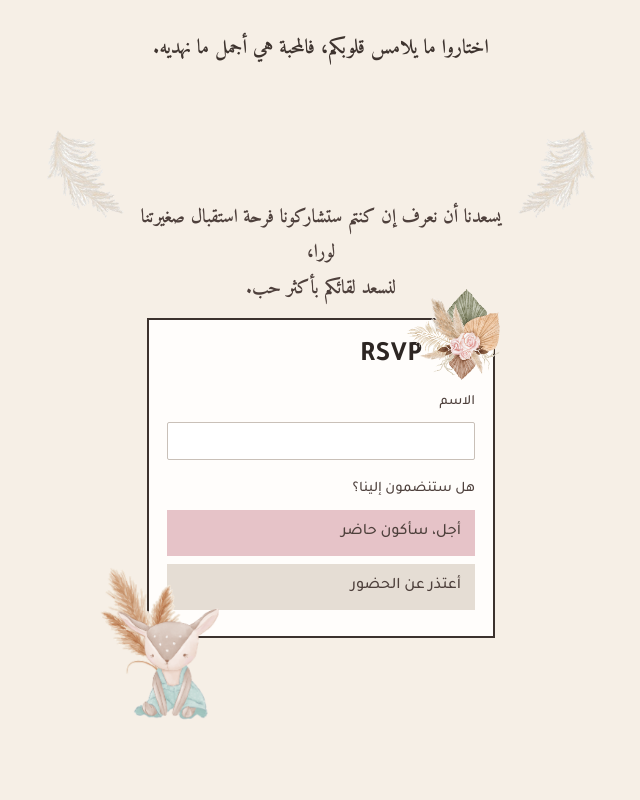
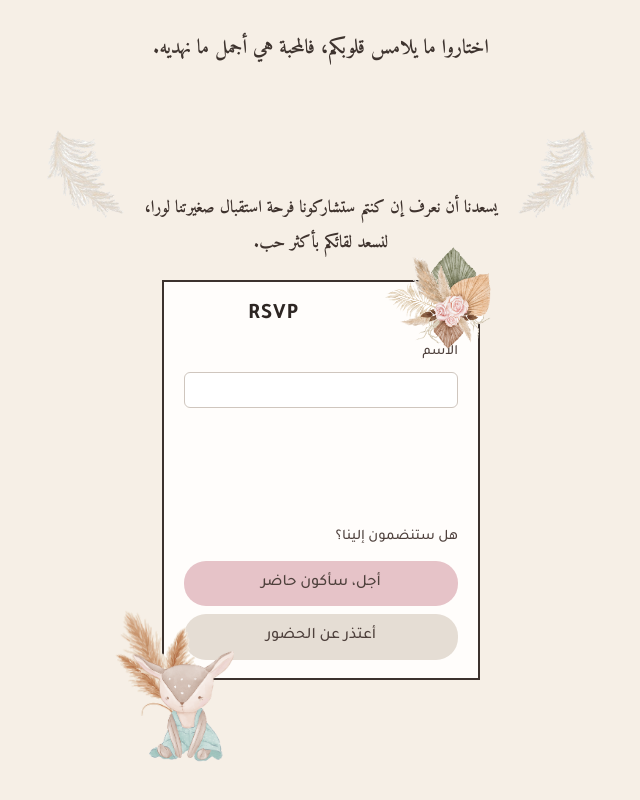
Before and after one commit to lina123dirani/baby-shower-invitation, a React (Vite) app: page / in a window 1280 px wide. Shown: the part 3278-4078 px from the top of the page, without its empty margins (319-959 px from the left). Before the commit the page ends 4056 px from the top, so only its background shows below. Built offline with nearby package versions, Linux system fonts and the light colour scheme; a web font is replaced by a local one.

Commit message:
Raise لورا onto the first RSVP line and match the Canva card.
The welcome sentence stays on two lines, and the name field sits higher in a taller card.

```diff
--- a/src/invitation.css
+++ b/src/invitation.css
@@ -902,51 +902,61 @@ body {
 .rsvp-intro {
   position: relative;
   z-index: 1;
-  margin: 42px auto 0;
-  max-width: 22em;
-  padding-inline: 18px;
+  margin: 36px auto 0;
+  width: 100%;
+  padding-inline: 2px;
   display: flex;
   flex-direction: column;
-  color: var(--ink);
+  gap: 0.35em;
+  color: #3f332e;
   font-family: var(--serif);
-  font-size: clamp(16px, 3.8vw, 19px);
+  font-size: clamp(13px, 3.05vw, 17px);
   font-weight: 700;
-  line-height: 1.85;
+  line-height: 1.7;
+}
+
+.rsvp-intro span {
+  display: block;
+  white-space: nowrap;
 }
 
 .rsvp-stage {
   position: relative;
   z-index: 1;
-  width: min(348px, 92%);
-  margin: 12px auto 120px;
+  width: min(318px, 84%);
+  margin: 22px auto 128px;
 }
 
 .rsvp-card {
   position: relative;
+  display: flex;
+  flex-direction: column;
+  min-height: 400px;
   background: #fffdfb;
-  border: 2.5px solid var(--line);
-  padding: 22px 18px 26px;
+  border: 2.5px solid #3c322e;
+  padding: 22px 20px 18px;
   text-align: start;
 }
 
 .rsvp-flower {
   position: absolute;
-  top: -32px;
-  right: -8px;
+  top: -36px;
+  right: -14px;
   z-index: 2;
-  width: 96px;
+  width: 108px;
   pointer-events: none;
 }
 
 .rsvp-card h2 {
-  margin: 0 0 20px;
-  padding-inline-start: 52px;
+  margin: 0 0 14px;
+  padding-inline-end: 64px;
   color: #2d2623;
   font-family: var(--sans);
-  font-size: 28px;
+  font-size: 22px;
   font-weight: 700;
-  letter-spacing: 0.02em;
+  letter-spacing: 0.04em;
   line-height: 1;
+  text-align: end;
 }
 
 .rsvp-name {
@@ -960,10 +970,10 @@ body {
 
 .rsvp-name input {
   width: 100%;
-  height: 38px;
-  padding: 0 10px;
-  border: 1px solid #c9c0b8;
-  border-radius: 2px;
+  height: 36px;
+  padding: 0 12px;
+  border: 1px solid #cfc6be;
+  border-radius: 6px;
   background: #fff;
   color: var(--ink);
   font-family: var(--sans);
@@ -980,7 +990,7 @@ body {
 }
 
 .rsvp-question {
-  margin: 16px 0 8px;
+  margin: auto 0 10px;
   color: var(--ink);
   font-size: 14.5px;
   font-weight: 500;
@@ -994,9 +1004,10 @@ body {
 
 .rsvp-choices button {
   width: 100%;
-  min-height: 44px;
-  padding: 8px 14px;
-  text-align: start;
+  min-height: 42px;
+  padding: 8px 16px;
+  border-radius: 22px;
+  text-align: center;
   font-weight: 500;
   font-size: 16px;
   color: var(--ink);
```
